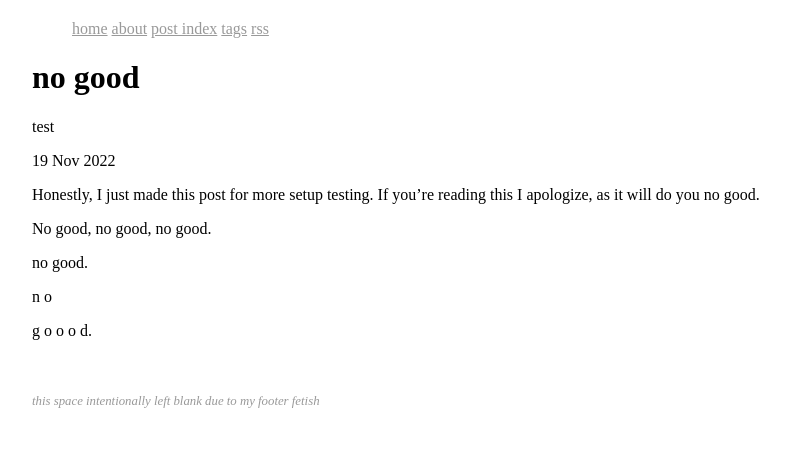
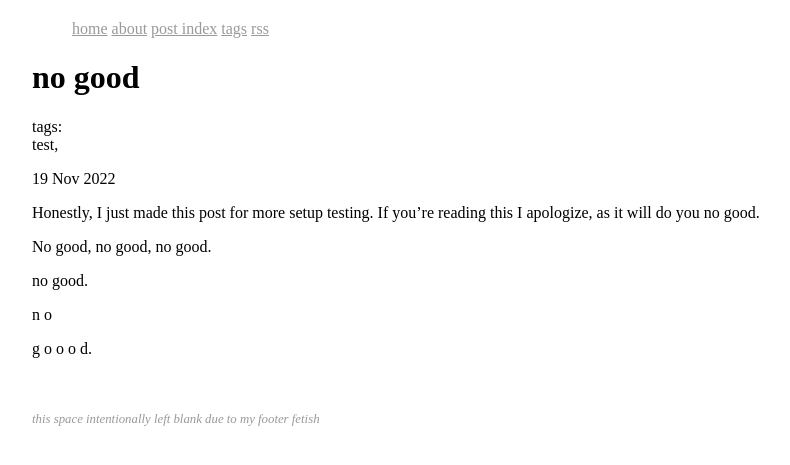
Before and after one commit to crumbandbluster/crumbandbluster.github.io, a Jekyll site: the page built from _posts/2022-11-19-second-post.md, in a window 1280 px wide. Shown: the top 465 px of the page, without its empty margins (32-822 px from the left). Built offline with Jekyll 4.4.1, drawn with Linux system fonts in a browser that asks for light colours.

Commit message:
tag styling

```diff
--- a/_layouts/post.html
+++ b/_layouts/post.html
@@ -2,9 +2,9 @@
 layout: default
 ---
 <h1>{{ page.title }}</h1>
-<div class="tags">
+tags: <div class="tags">
     {% for tag in page.tags %}
-        {{ tag }}
+        {{ tag }},
     {% endfor %}
 <p class="meta">{{ page.date | date_to_string }}</p>
 
--- a/css/main.css
+++ b/css/main.css
@@ -11,7 +11,7 @@ nav ul li, footer ul li{
 nav ul li a{
     color: #999;
 }
-.subtitle .meta {
+.subtitle .meta .tags {
     color: #999;
     font-size: .8em;
     font-style: italic;
```
